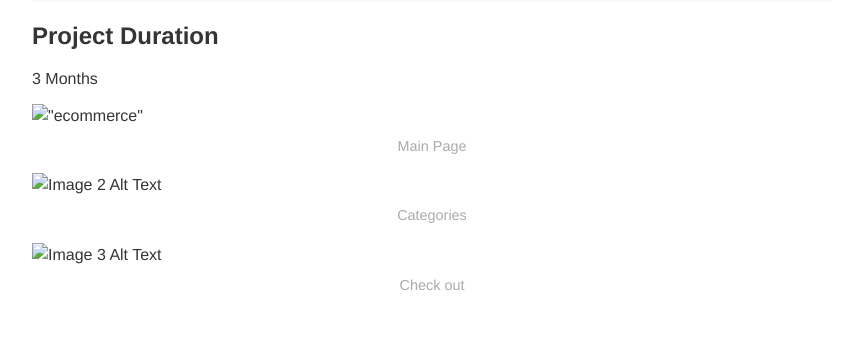
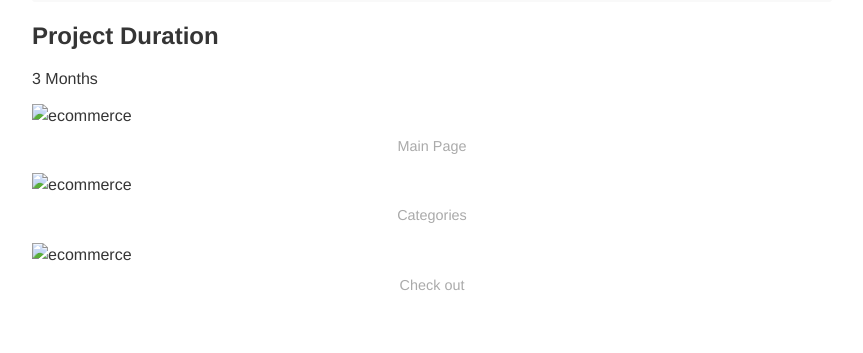
Before and after one commit to arixcod/portfolio1, a Jekyll site: the page built from _posts/2018-03-25-create-ap.theme.md, in a window 1280 px wide. Shown: the part 900-1253 px from the top of the page, without its empty margins (208-1071 px from the left). Built offline with Jekyll 4.4.1, drawn with Linux system fonts in a browser that asks for light colours.

Commit message:
first commit

```diff
--- a/_posts/2018-03-25-create-ap.theme.md
+++ b/_posts/2018-03-25-create-ap.theme.md
@@ -42,11 +42,11 @@ type: info
 3 Months
 
 
-!["ecommerce"](assets/img/project-images/ecom.jpeg "Image 1 Title")
+![ecommerce](assets/img/project-images/ecom.jpeg "Image 1 Title")
 *Main Page*
 
-![Image 2 Alt Text](assets/img/project-images/ecom1.jpeg "Image 2 Title")
+![ecommerce](assets/img/project-images/ecom1.jpeg "Image 2 Title")
 *Categories*
 
-![Image 3 Alt Text](assets/img/project-images/ecom2.jpeg "Image 3 Title")
+![ecommerce](assets/img/project-images/ecom2.jpeg "Image 3 Title")
 *Check out*
```
